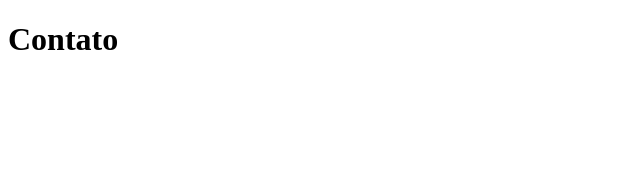
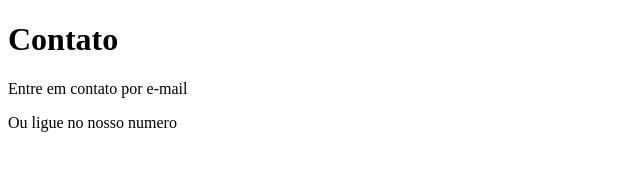
Before and after one commit to carvalhomayk/rep-de-teste, a plain HTML site: page contato.html in a window 1280 px wide. Shown: the whole page, without its empty margins (0-640 px from the left). Drawn offline with Linux system fonts and the light colour scheme.

Commit message:
alterando o contato

```diff
--- a/contato.html
+++ b/contato.html
@@ -7,5 +7,7 @@
 </head>
 <body>
   <h1>Contato</h1>
+  <p>Entre em contato por e-mail</p>
+  <p>Ou ligue no nosso numero</p>
 </body>
 </html>
```
